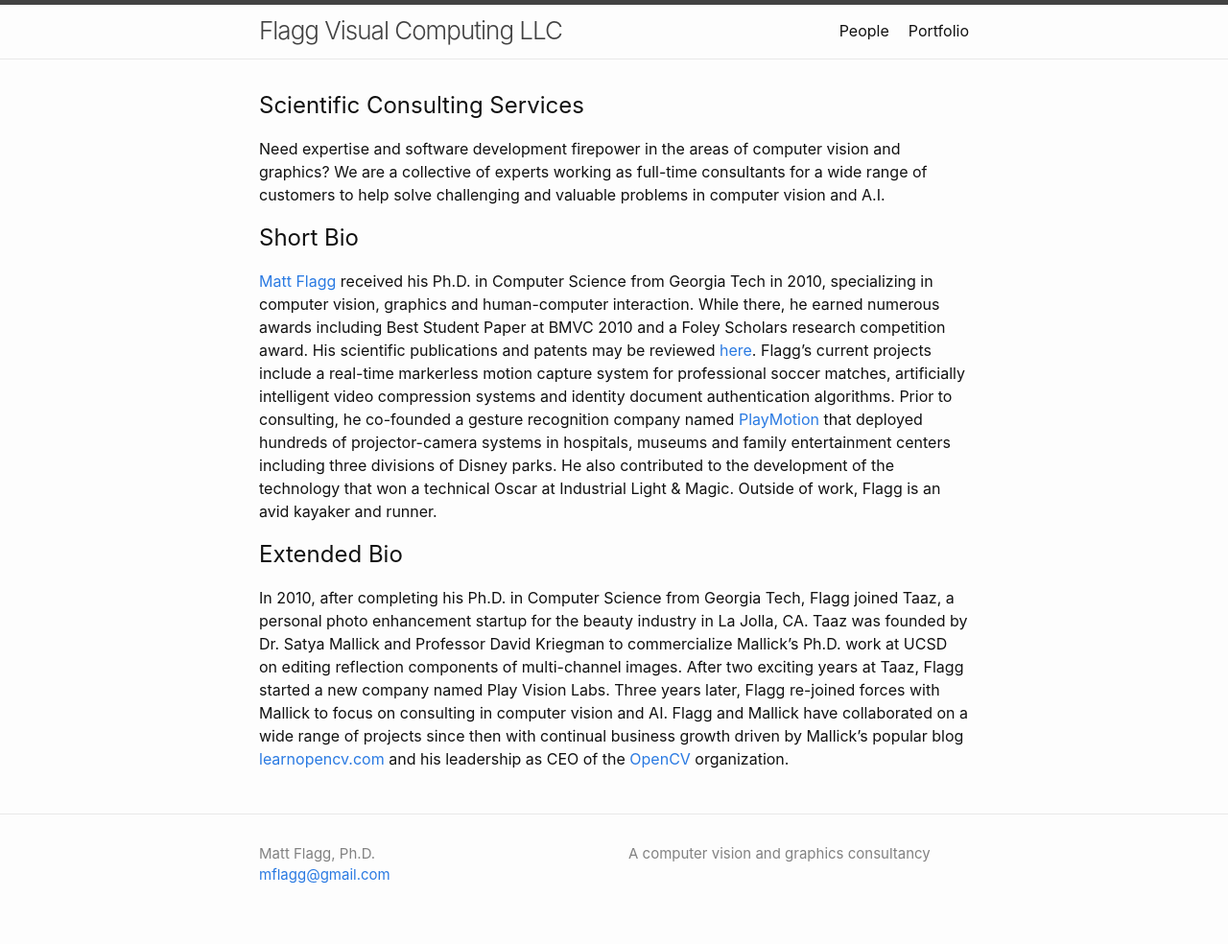
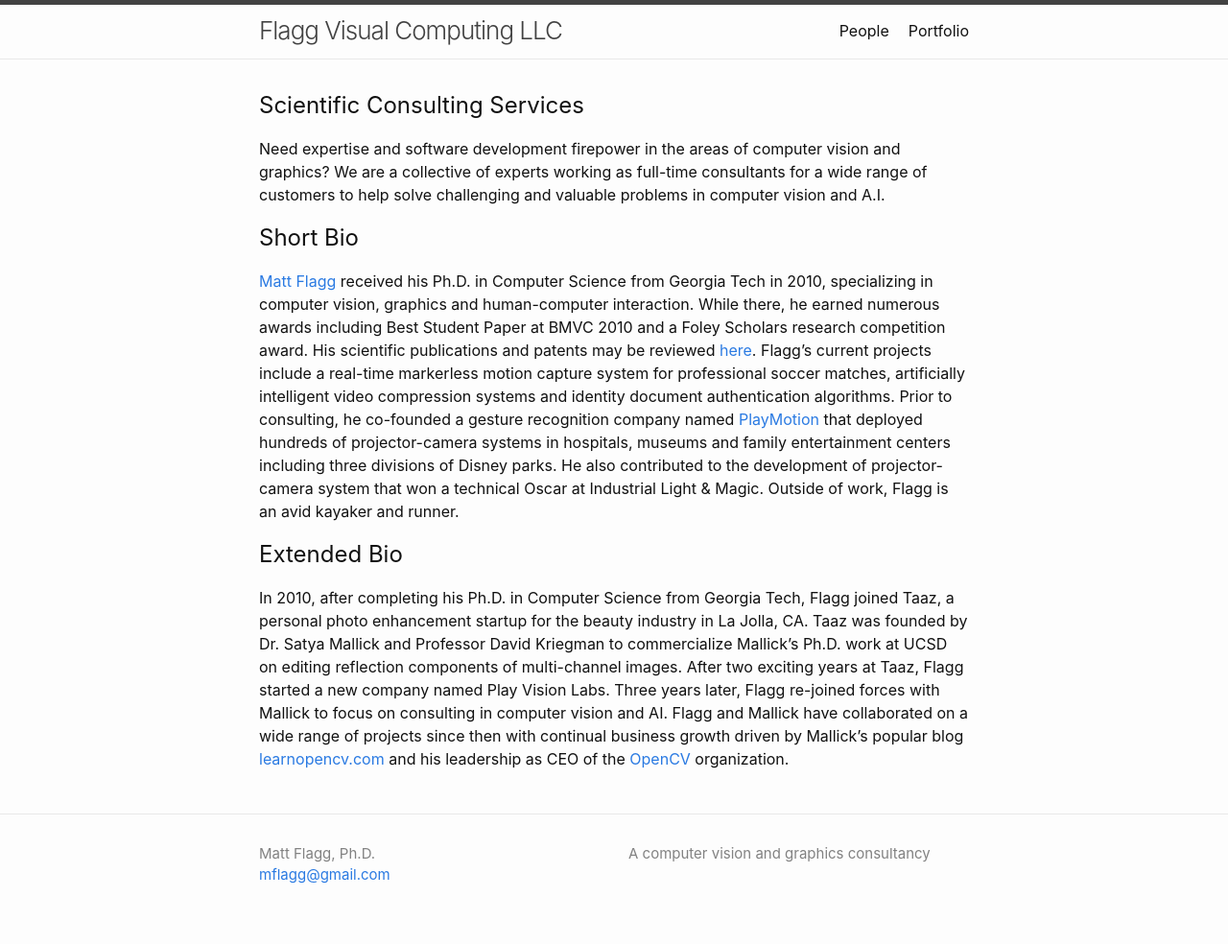
Before and after one commit to mflagg/mflagg.github.io, a Jekyll site: the page built from index.md, in a window 1280 px wide. Shown: the whole page at 96% size. Built offline with Jekyll 4.4.1, drawn with Linux system fonts in a browser that asks for light colours; our own code applies the rules of GitHub Pages for plain Markdown files.

Commit message:
Update index.md

```diff
--- a/index.md
+++ b/index.md
@@ -5,7 +5,7 @@
 
 ## Short Bio
 
-[ Matt Flagg ](https://www.linkedin.com/in/matt-flagg-47a4643/) received his Ph.D. in Computer Science from Georgia Tech in 2010, specializing in computer vision, graphics and human-computer interaction.  While there, he earned numerous awards including Best Student Paper at BMVC 2010 and a Foley Scholars research competition award.  His scientific publications and patents may be reviewed [here](https://scholar.google.com/citations?user=SvuSifMAAAAJ&hl=en).  Flagg’s current projects include a real-time markerless motion capture system for professional soccer matches, artificially intelligent video compression systems and identity document authentication algorithms. Prior to consulting, he co-founded a gesture recognition company named [PlayMotion](https://www.youtube.com/watch?v=pkrSHp1H_W4&ab_channel=playmotionvideos) that deployed hundreds of projector-camera systems in hospitals, museums and family entertainment centers including three divisions of Disney parks. He also contributed to the development of the technology that won a technical Oscar at Industrial Light & Magic. Outside of work, Flagg is an avid kayaker and runner.
+[ Matt Flagg ](https://www.linkedin.com/in/matt-flagg-47a4643/) received his Ph.D. in Computer Science from Georgia Tech in 2010, specializing in computer vision, graphics and human-computer interaction.  While there, he earned numerous awards including Best Student Paper at BMVC 2010 and a Foley Scholars research competition award.  His scientific publications and patents may be reviewed [here](https://scholar.google.com/citations?user=SvuSifMAAAAJ&hl=en).  Flagg’s current projects include a real-time markerless motion capture system for professional soccer matches, artificially intelligent video compression systems and identity document authentication algorithms. Prior to consulting, he co-founded a gesture recognition company named [PlayMotion](https://www.youtube.com/watch?v=pkrSHp1H_W4&ab_channel=playmotionvideos) that deployed hundreds of projector-camera systems in hospitals, museums and family entertainment centers including three divisions of Disney parks. He also contributed to the development of projector-camera system that won a technical Oscar at Industrial Light & Magic. Outside of work, Flagg is an avid kayaker and runner.
 
 ## Extended Bio
 
```
